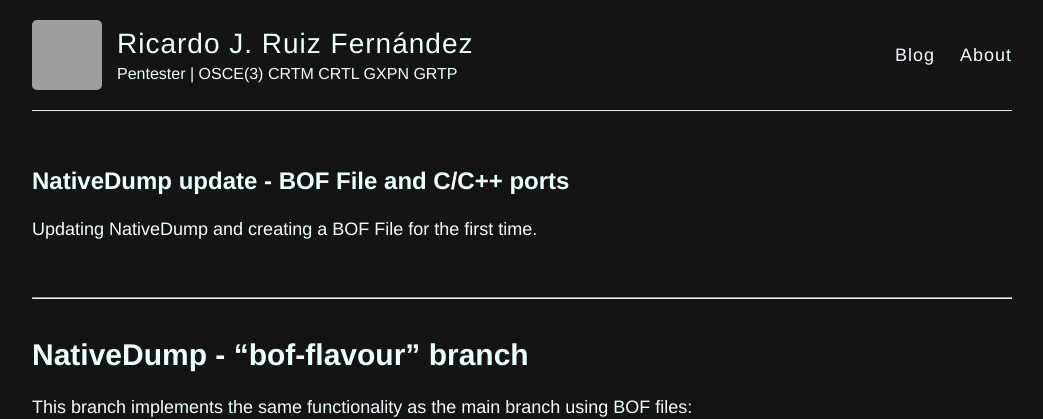
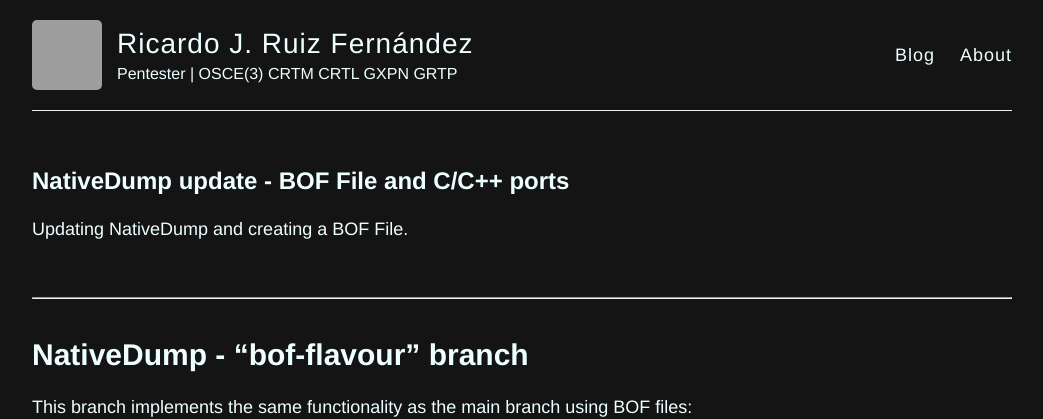
Before and after one commit to ricardojoserf/ricardojoserf.github.io, a Jekyll site: the page built from _posts/2024-9-30-NativeDumpUpdate2.md, in a window 1280 px wide and 900 px high, cut to the strip 0-419 px from the top of the window. Shown: the whole strip, without its empty margins (118-1161 px from the left). Built offline with Jekyll 4.4.1, drawn with Linux system fonts in a browser that asks for light colours; some of the changed text lies outside the part shown; grey boxes are pictures that could not be loaded.

Commit message:
Update and rename 2024-10-1-NativeDumpUpdate2.md to 2024-9-30-NativeDumpUpdate2.md

```diff
--- a/_posts/2024-10-1-NativeDumpUpdate2.md
+++ b/_posts/2024-9-30-NativeDumpUpdate2.md
@@ -4,7 +4,7 @@ title: NativeDump update - BOF File and C/C++ ports
 excerpt_separator: <!--more-->
 ---
 
-Updating NativeDump and creating a BOF File for the first time.
+Updating NativeDump and creating a BOF File.
 
 <!--more-->
 
```
